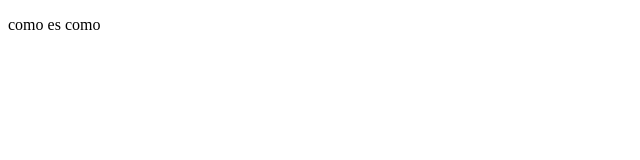
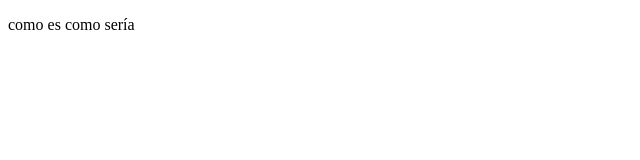
Before and after one commit to CarlosFer14/ProyectoDemo, a plain HTML site: page index.html in a window 1280 px wide. Shown: the full height of the page, 0-640 px from the left. Drawn offline with Linux system fonts and the light colour scheme.

Commit message:
Cambios en Body 1

```diff
--- a/index.html
+++ b/index.html
@@ -9,7 +9,7 @@
 </head>
 <body>
     <p>
-        como es como
+        como es como sería
     </p>
 
 </body>
```
